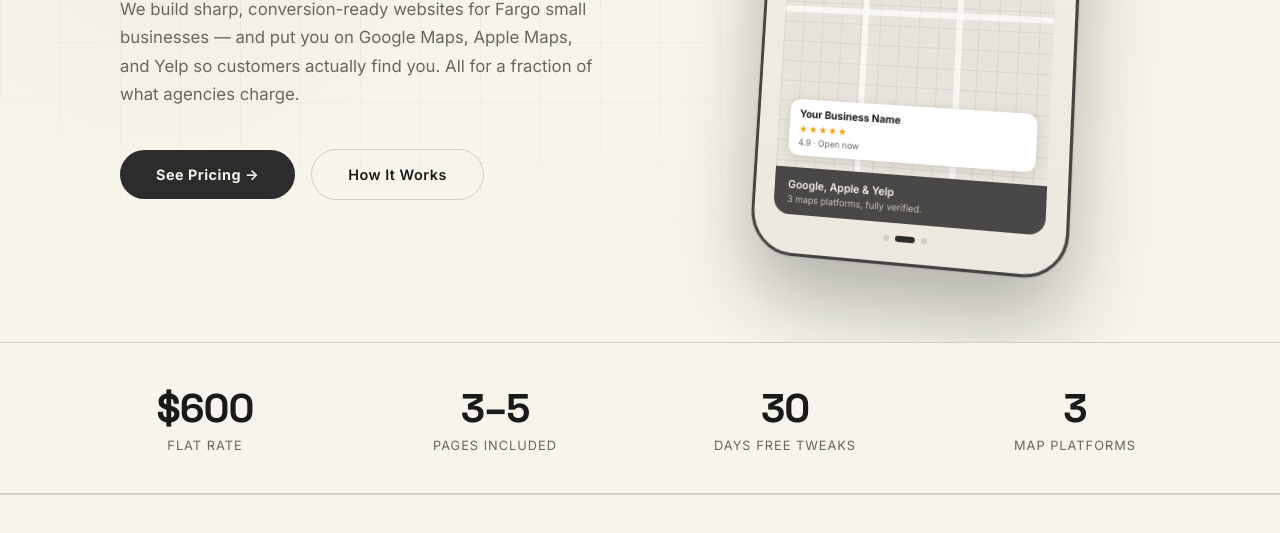
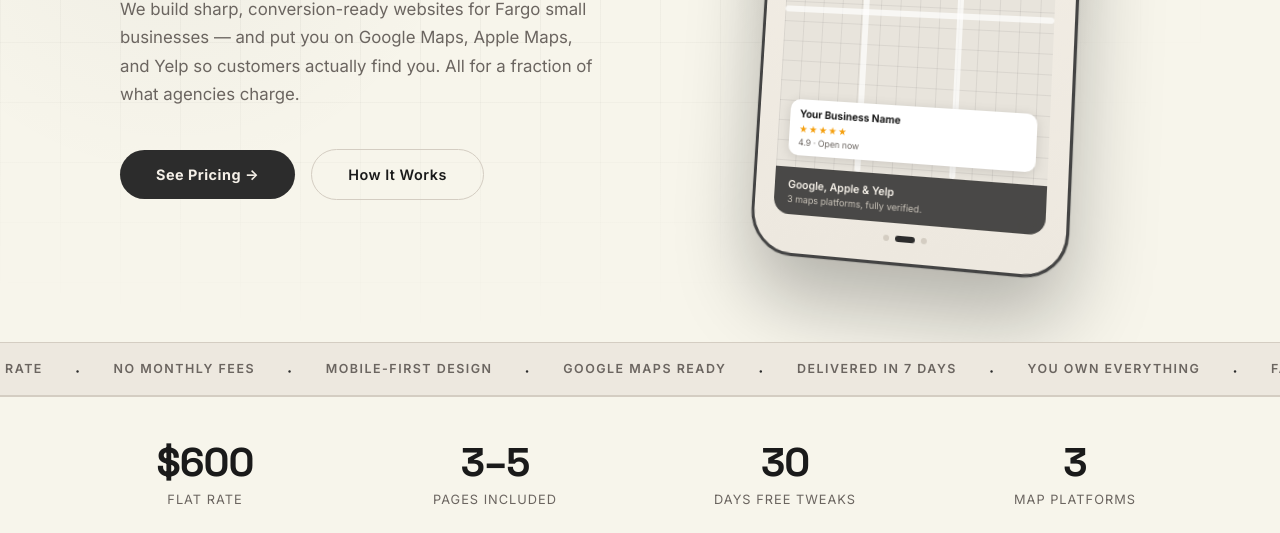
Before and after one commit to stagstudios/stagstudios, a plain HTML site: page index.html in a window 1280 px wide. Shown: the part 498-1031 px from the top of the page. Drawn offline with Linux system fonts and the light colour scheme.

Commit message:
Implement marquee ticker and update contact form
Added a marquee ticker to display service highlights and updated the contact form to use Formspree.

```diff
--- a/index.html
+++ b/index.html
@@ -1402,6 +1402,43 @@
       .stat-number { font-size: 2rem; }
       .cta-section { padding: 80px 24px; }
     }
+    /* ——— Marquee Strip ——— */
+.marquee-strip {
+  overflow: hidden;
+  border-top: 1px solid var(--border);
+  border-bottom: 1px solid var(--border);
+  padding: 14px 0;
+  background: var(--surface);
+  white-space: nowrap;
+}
+
+.marquee-track {
+  display: inline-flex;
+  gap: 32px;
+  animation: marqueeScroll 28s linear infinite;
+}
+
+.marquee-track span {
+  font-size: 0.78rem;
+  font-weight: 600;
+  text-transform: uppercase;
+  letter-spacing: 1.5px;
+  color: var(--text-dim);
+}
+
+.marquee-dot {
+  color: var(--accent) !important;
+  font-size: 1rem !important;
+}
+
+.marquee-strip:hover .marquee-track {
+  animation-play-state: paused;
+}
+
+@keyframes marqueeScroll {
+  from { transform: translateX(0); }
+  to   { transform: translateX(-50%); }
+}
   </style>
 </head>
 <body>
@@ -1556,7 +1593,40 @@
 
       </div>
     </section>
-
+<!-- ====== MARQUEE TICKER ====== -->
+<div class="marquee-strip">
+  <div class="marquee-track">
+    <span>Fargo's Web Studio</span>
+    <span class="marquee-dot">·</span>
+    <span>$600 Flat Rate</span>
+    <span class="marquee-dot">·</span>
+    <span>No Monthly Fees</span>
+    <span class="marquee-dot">·</span>
+    <span>Mobile-First Design</span>
+    <span class="marquee-dot">·</span>
+    <span>Google Maps Ready</span>
+    <span class="marquee-dot">·</span>
+    <span>Delivered in 7 Days</span>
+    <span class="marquee-dot">·</span>
+    <span>You Own Everything</span>
+    <span class="marquee-dot">·</span>
+    <!-- duplicate for seamless loop -->
+    <span>Fargo's Web Studio</span>
+    <span class="marquee-dot">·</span>
+    <span>$600 Flat Rate</span>
+    <span class="marquee-dot">·</span>
+    <span>No Monthly Fees</span>
+    <span class="marquee-dot">·</span>
+    <span>Mobile-First Design</span>
+    <span class="marquee-dot">·</span>
+    <span>Google Maps Ready</span>
+    <span class="marquee-dot">·</span>
+    <span>Delivered in 7 Days</span>
+    <span class="marquee-dot">·</span>
+    <span>You Own Everything</span>
+    <span class="marquee-dot">·</span>
+  </div>
+</div>
     <!-- Stats -->
     <div class="stats-ticker">
       <div class="stats-inner">
@@ -1932,9 +2002,7 @@
         One flat payment. One week. One massive upgrade to how Fargo finds you.
       </p>
       <div class="cta-actions reveal">
-        <form name="contact" method="POST" data-netlify="true" netlify-honeypot="bot-field" action="/?success=true" class="contact-form">
-          <input type="hidden" name="form-name" value="contact">
-          <p style="display:none;"><label>Don't fill this out: <input name="bot-field"></label></p>
+        <form action="https://formspree.io/f/xxxxxxxx" method="POST" class="contact-form">
           <div class="form-group">
             <input type="text" name="name" placeholder="Your Name" required>
           </div>
@@ -1957,6 +2025,7 @@
           <p style="font-size:0.75rem; color:var(--text-dim); margin-top:12px;">
             Based in Fargo, ND · Response within 24 hours
           </p>
+          <input type="hidden" name="_next" value="https://yoursite.vercel.app/?success=true">
         </form>
       </div>
     </section>
```
